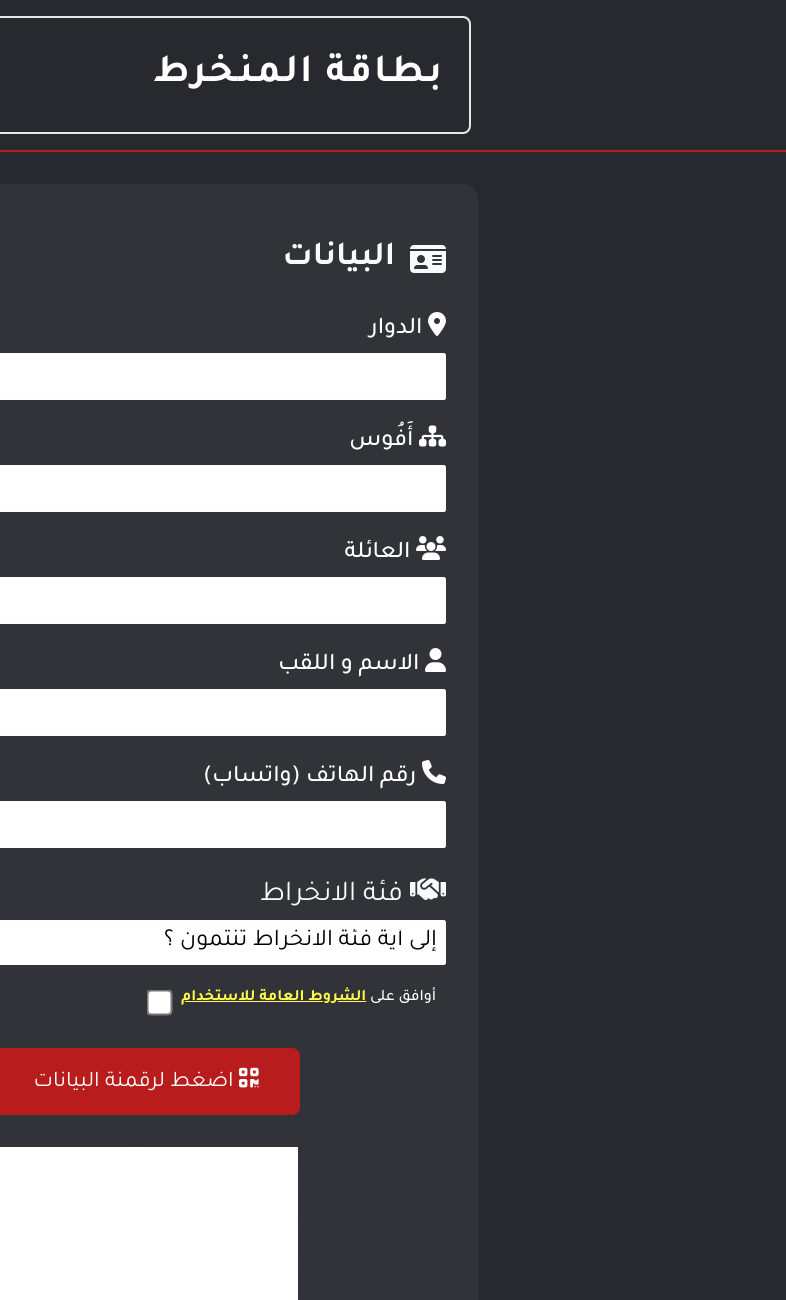
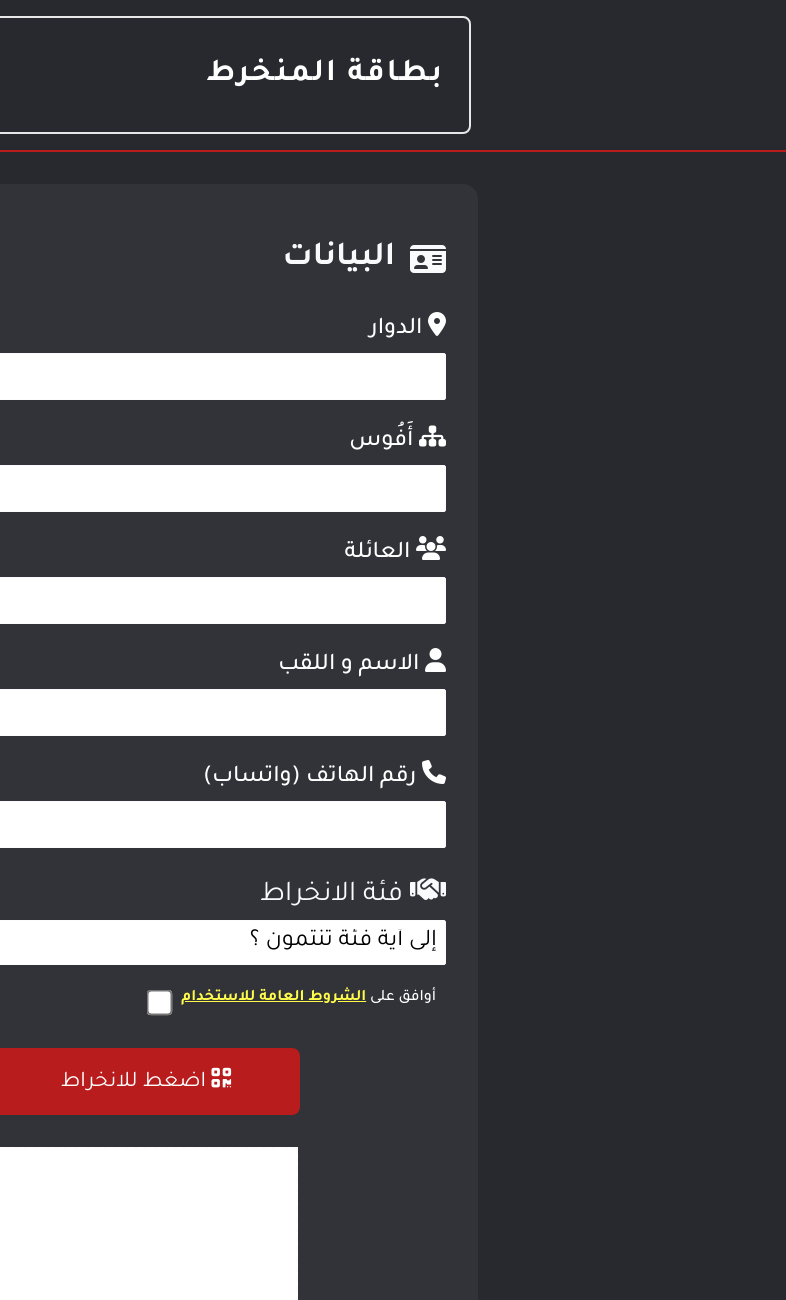
Before and after one commit to alitizgui/Formulaire_Ayda_Maps, a plain HTML site: page index.html in a window 1280 px wide. Shown: the top 1300 px of the page, 494-1280 px from the left. Drawn offline with Linux system fonts and the light colour scheme.

Commit message:
maj05061947

```diff
--- a/index.html
+++ b/index.html
@@ -62,7 +62,7 @@
         }
 
         .ayda-maps-title {
-            font-size: 2.5rem;
+            font-size: 2rem;
             font-weight: 700;
             color: rgb(255, 255, 255);
             text-transform: uppercase;
@@ -511,7 +511,7 @@
                         <i class="fas fa-handshake"></i> فئة الانخراط
                     </p>
                     <select id="system-type" required class="form-select">
-                        <option value="" selected disabled>إلى أية فئة الانخراط تنتمون ؟</option>
+                        <option value="" selected disabled>إلى أية فئة تنتمون ؟</option>
                         <option value="جماعي">انخراط جماعي (تحت إشراف جمعية الدوار)</option>
                         <option value="موحد">انخراط موحد (خمس عائلات فقط من نفس الدوار)</option>
                         <option value="فردي">انخراط فردي (انخراط عائلة واحدة فقط)</option>
@@ -530,7 +530,7 @@
                 </div>
 
                 <button type="button" id="generate-btn">
-                    <i class="fas fa-qrcode"></i> اضغط لرقمنة البيانات
+                    <i class="fas fa-qrcode"></i> اضغط للانخراط
                 </button>
 
                 <div class="qrcode-container">
@@ -620,7 +620,7 @@
             <h1><i class="fas fa-check-circle" style="color: var(--primary);"></i> شكراً لكم</h1>
 
             <div class="thank-you-message">
-                <p>تم تنزيل بطاقة البيانات بنجاح على هاتفكم.</p>
+                <p>تم تنزيل بطاقة الانخراط بنجاح على هاتفكم.</p>
                 <p>المرجو الاحتفاظ بالبطاقة بعناية .سوف يتم استعمالها عند تسجيل بقعكم الزراعية على الخريطة الرقمية خلال الأعمال الميدانية.</p>
                 <p>-------------------------------------------------</p>
                 <p>نشكركم على ثقتكم</p>
```
